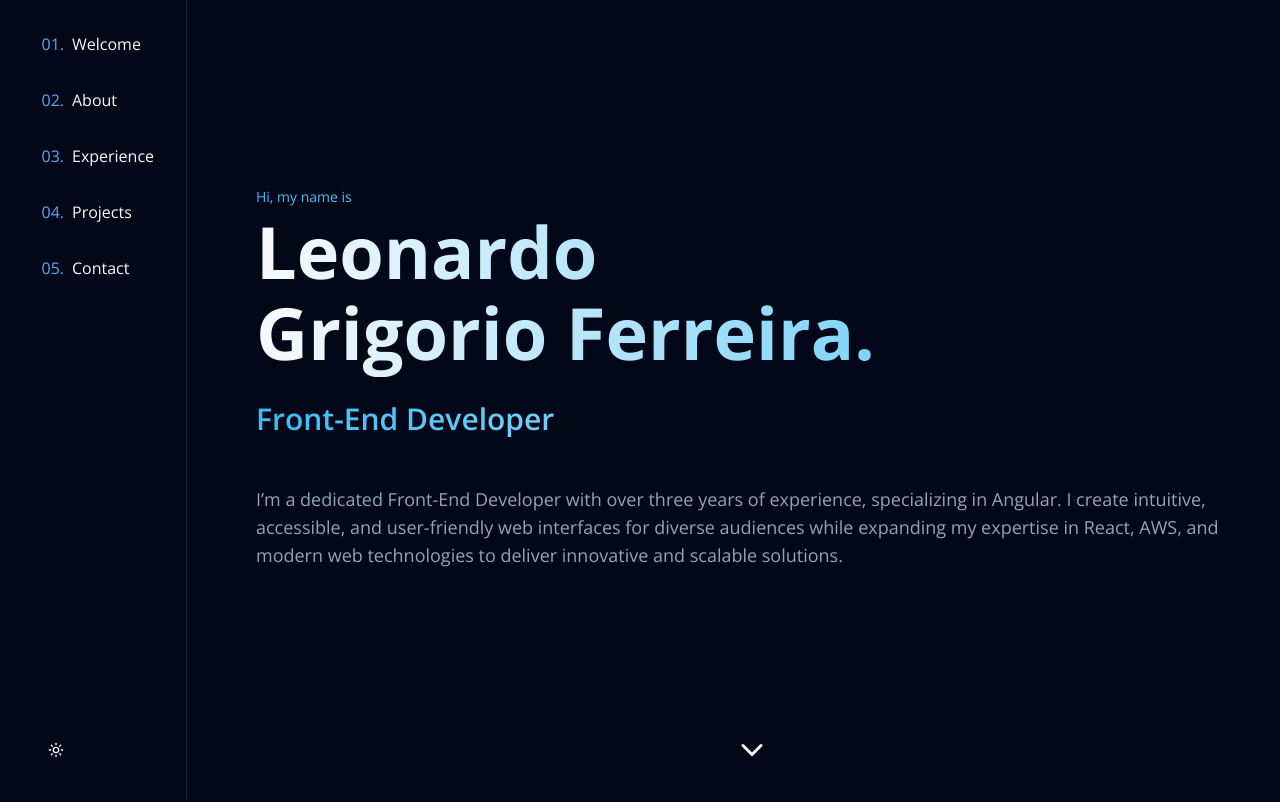
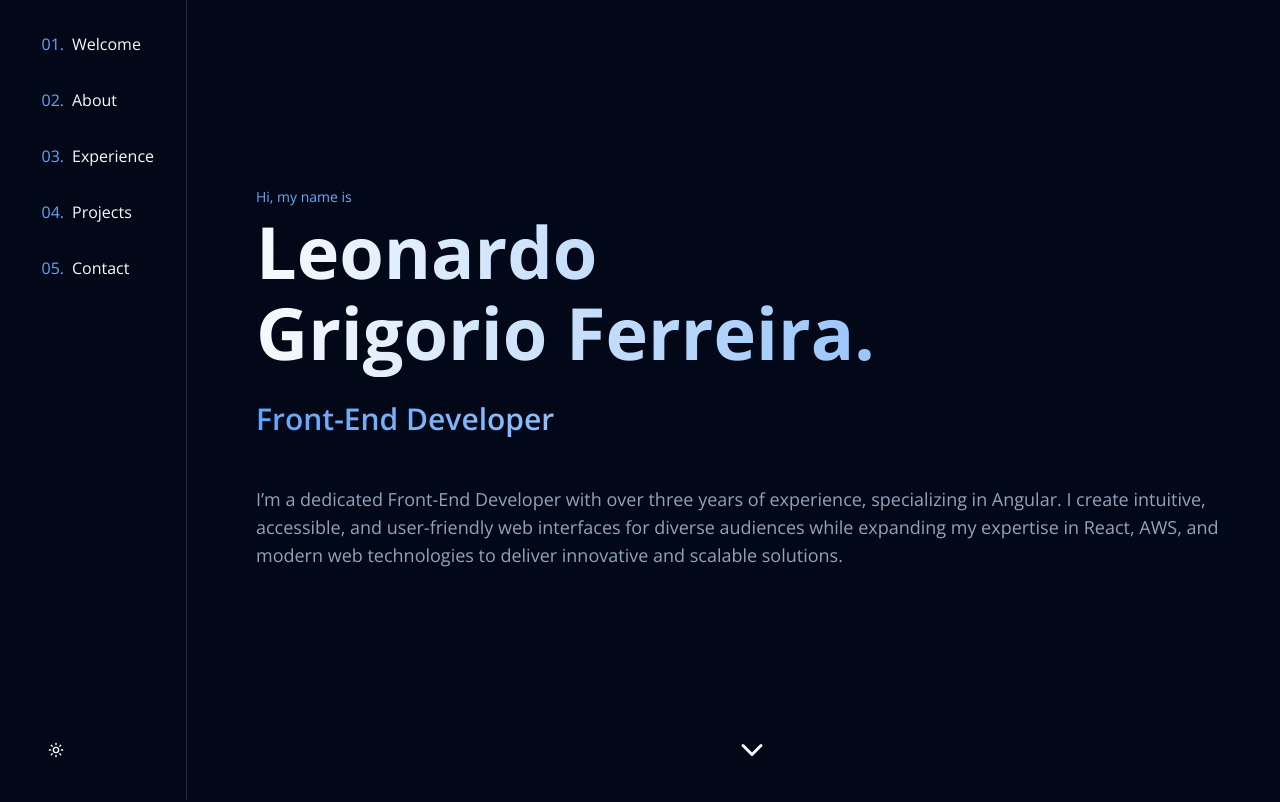
Before and after one commit to leogrigs/portfolio, a React (Vite) app: page / in a window 1280 px wide. Shown: the top 802 px of the page. Built offline with nearby package versions, Linux system fonts and the light colour scheme.

Commit message:
style: update Welcome section to use fontColor variable for improved theming

```diff
--- a/src/sections/Welcome.tsx
+++ b/src/sections/Welcome.tsx
@@ -5,16 +5,16 @@ export default function Welcome() {
     <AppSectionWrapper sectionId="welcome" nextSectionId="about">
       <div className="flex flex-col justify-center">
         {/* Text Content */}
-        <h1 className="text-sm md:text-md bg-gradient-to-r from-sky-400 to-slate-50 bg-clip-text text-transparent mb-2">
+        <h1 className="text-sm md:text-md bg-gradient-to-r from-fontColor to-foreground bg-clip-text text-transparent mb-2">
           Hi, my name is
         </h1>
-        <h2 className="text-3xl md:text-7xl font-bold bg-gradient-to-r from-foreground to-sky-400 bg-clip-text text-transparent leading-relaxed">
+        <h2 className="text-3xl md:text-7xl font-bold bg-gradient-to-r from-foreground to-fontColor bg-clip-text text-transparent leading-relaxed">
           Leonardo
         </h2>
-        <h2 className="text-3xl md:text-7xl font-bold bg-gradient-to-r from-foreground to-sky-400 bg-clip-text text-transparent mb-6 !leading-tight">
+        <h2 className="text-3xl md:text-7xl font-bold bg-gradient-to-r from-foreground to-fontColor bg-clip-text text-transparent mb-6 !leading-tight">
           Grigorio Ferreira.
         </h2>
-        <h3 className="text-2xl md:text-3xl font-semibold bg-gradient-to-r from-sky-400 to-slate-50 bg-clip-text text-transparent mb-12">
+        <h3 className="text-2xl md:text-3xl font-semibold bg-gradient-to-r from-fontColor to-foreground bg-clip-text text-transparent mb-12">
           Front-End Developer
         </h3>
         <p className="text-md md:text-lg font-light text-muted-foreground leading-relaxed mb-6">
```
